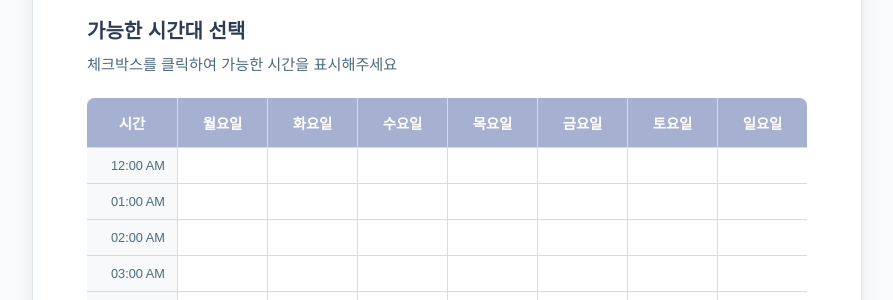
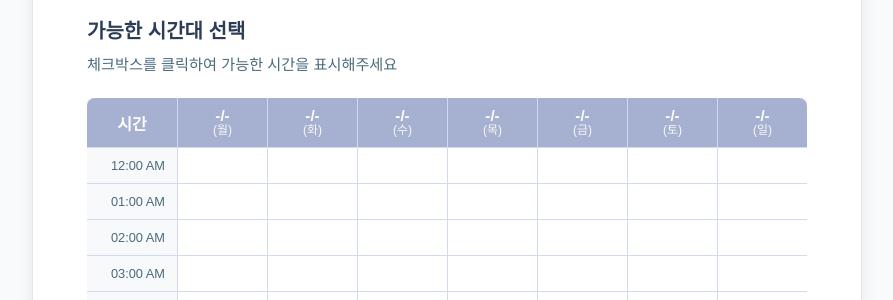
Before and after one commit to TlesMes/TeamMoa-Refactor, a Django app: page /schedules/scheduler_upload_page/1/ in a window 1280 px wide. Shown: the part 505-805 px from the top of the page, without its empty margins (193-1086 px from the left). Run offline with Django 4.2, Linux system fonts and the light colour scheme; a user stored in the database is signed in; tables that the repository leaves empty hold one stand-in row (values such as "Sample post"); some libraries are stand-ins or nearby versions; some web fonts are replaced.

Commit message:
scheduler_upload_page에서 날짜 표기 방법 수정
scheduler_page의 형식과 통일

```diff
--- a/schedules/templates/schedules/scheduler_upload_page.html
+++ b/schedules/templates/schedules/scheduler_upload_page.html
@@ -60,7 +60,10 @@
 
           <!-- Days columns -->
           <div class="day-column">
-            <div class="day-header">월요일</div>
+            <div class="day-header" data-day="1">
+              <div class="date-line">-/-</div>
+              <div class="day-line">(월)</div>
+            </div>
             {% for hour in "012345678901234567890123"|make_list %}
               <label class="schedule-slot" for="id_time_{{ forloop.counter0 }}_1">
                 <input type="checkbox"
@@ -75,7 +78,10 @@
           </div>
 
           <div class="day-column">
-            <div class="day-header">화요일</div>
+            <div class="day-header" data-day="2">
+              <div class="date-line">-/-</div>
+              <div class="day-line">(화)</div>
+            </div>
             {% for hour in "012345678901234567890123"|make_list %}
               <label class="schedule-slot" for="id_time_{{ forloop.counter0 }}_2">
                 <input type="checkbox"
@@ -90,7 +96,10 @@
           </div>
 
           <div class="day-column">
-            <div class="day-header">수요일</div>
+            <div class="day-header" data-day="3">
+              <div class="date-line">-/-</div>
+              <div class="day-line">(수)</div>
+            </div>
             {% for hour in "012345678901234567890123"|make_list %}
               <label class="schedule-slot" for="id_time_{{ forloop.counter0 }}_3">
                 <input type="checkbox"
@@ -105,7 +114,10 @@
           </div>
 
           <div class="day-column">
-            <div class="day-header">목요일</div>
+            <div class="day-header" data-day="4">
+              <div class="date-line">-/-</div>
+              <div class="day-line">(목)</div>
+            </div>
             {% for hour in "012345678901234567890123"|make_list %}
               <label class="schedule-slot" for="id_time_{{ forloop.counter0 }}_4">
                 <input type="checkbox"
@@ -120,7 +132,10 @@
           </div>
 
           <div class="day-column">
-            <div class="day-header">금요일</div>
+            <div class="day-header" data-day="5">
+              <div class="date-line">-/-</div>
+              <div class="day-line">(금)</div>
+            </div>
             {% for hour in "012345678901234567890123"|make_list %}
               <label class="schedule-slot" for="id_time_{{ forloop.counter0 }}_5">
                 <input type="checkbox"
@@ -135,7 +150,10 @@
           </div>
 
           <div class="day-column">
-            <div class="day-header">토요일</div>
+            <div class="day-header" data-day="6">
+              <div class="date-line">-/-</div>
+              <div class="day-line">(토)</div>
+            </div>
             {% for hour in "012345678901234567890123"|make_list %}
               <label class="schedule-slot" for="id_time_{{ forloop.counter0 }}_6">
                 <input type="checkbox"
@@ -150,7 +168,10 @@
           </div>
 
           <div class="day-column">
-            <div class="day-header">일요일</div>
+            <div class="day-header" data-day="0">
+              <div class="date-line">-/-</div>
+              <div class="day-line">(일)</div>
+            </div>
             {% for hour in "012345678901234567890123"|make_list %}
               <label class="schedule-slot" for="id_time_{{ forloop.counter0 }}_7">
                 <input type="checkbox"
@@ -299,8 +320,49 @@ let dragMode = null; // 'select' 또는 'deselect'
 let dragStartSlot = null; // 드래그 시작 슬롯
 let hasMoved = false; // 드래그 중 실제로 움직였는지 확인
 
+// 주차 선택 시 날짜 업데이트
+function updateWeekDates(weekValue) {
+  if (!weekValue) return;
+
+  // YYYY-W## 형식을 파싱
+  const [year, week] = weekValue.split('-W');
+
+  // 해당 주차의 월요일 계산
+  const jan1 = new Date(year, 0, 1);
+  const dayOfWeek = jan1.getDay() || 7; // 월요일 = 1, 일요일 = 7
+  const mondayOfFirstWeek = new Date(year, 0, 1 + (8 - dayOfWeek) % 7);
+  const mondayOfTargetWeek = new Date(mondayOfFirstWeek.getTime() + (week - 1) * 7 * 24 * 60 * 60 * 1000);
+
+  // 각 요일의 날짜 계산 및 업데이트
+  for (let i = 0; i < 7; i++) {
+    const currentDate = new Date(mondayOfTargetWeek.getTime() + i * 24 * 60 * 60 * 1000);
+    const dayOfWeek = i === 6 ? 0 : i + 1; // 일요일은 0, 월~토는 1~6
+
+    const header = document.querySelector(`[data-day="${dayOfWeek}"]`);
+    if (header) {
+      const dateLine = header.querySelector('.date-line');
+      if (dateLine) {
+        dateLine.textContent = `${currentDate.getMonth() + 1}/${currentDate.getDate()}`;
+      }
+    }
+  }
+}
+
 // 체크박스 상태 변경 시 시각적 피드백 (구형 브라우저 지원)
 document.addEventListener('DOMContentLoaded', function() {
+  const weekInput = document.getElementById('week');
+
+  // 주차 입력 변경 시 날짜 업데이트
+  if (weekInput) {
+    weekInput.addEventListener('change', function() {
+      updateWeekDates(this.value);
+    });
+
+    // 초기값이 있으면 업데이트
+    if (weekInput.value) {
+      updateWeekDates(weekInput.value);
+    }
+  }
   const scheduleGrid = document.querySelector('.schedule-grid');
 
   // 개별 클릭 처리
--- a/static/css/themes/light.css
+++ b/static/css/themes/light.css
@@ -460,16 +460,31 @@ body:has(.schedule-grid-container) .content-card,
 .day-header {
   background-color: var(--accent-primary);
   color: white;
-  padding: 0.875rem 0.5rem;
+  padding: 0.5rem 0.25rem;
   text-align: center;
   font-weight: 600;
-  font-size: 0.9rem;
   border-bottom: 1px solid var(--border-color);
-  height: 50px; /* schedule-day-header와 동일한 고정 높이 */
-  display: flex;
+  height: 50px;
+  display: flex;
+  flex-direction: column;
   align-items: center;
   justify-content: center;
   box-sizing: border-box;
+}
+
+.time-header .date-line,
+.day-header .date-line {
+  font-size: 0.95rem;
+  font-weight: 600;
+  line-height: 1.1;
+}
+
+.time-header .day-line,
+.day-header .day-line {
+  font-size: 0.75rem;
+  font-weight: 400;
+  line-height: 1.1;
+  opacity: 0.9;
 }
 
 .time-slot {
```
